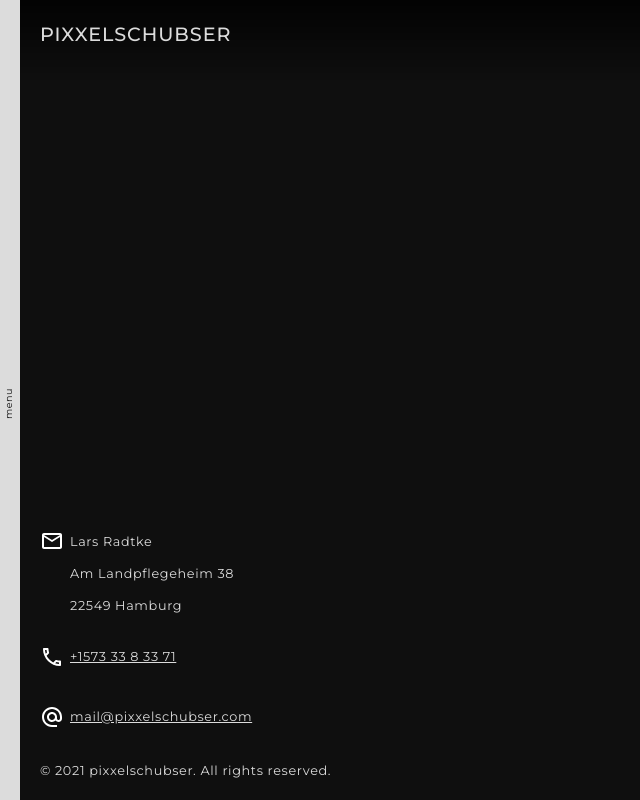
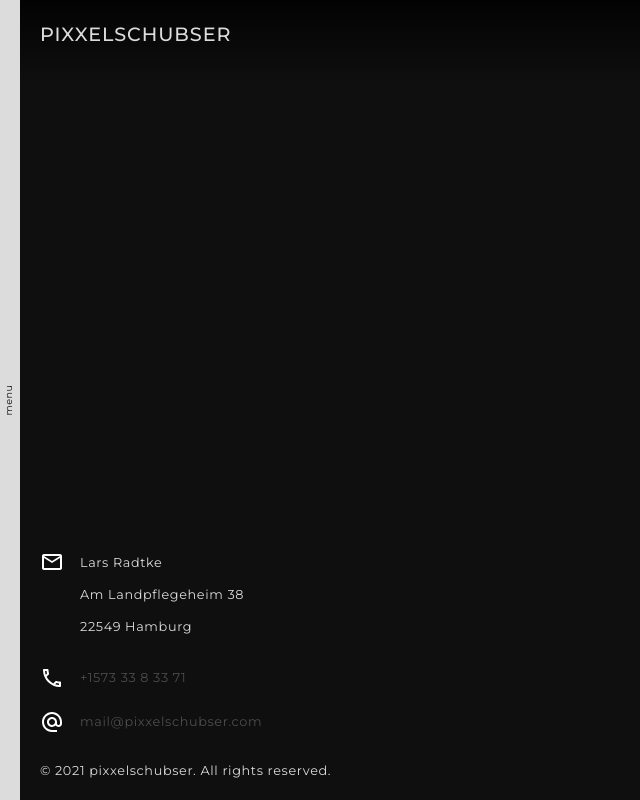
Before and after one commit to pixxelschubser/website_depricated, a React (Create React App) app: page / in a window 1280 px wide. Shown: the whole page, without its empty margins (0-640 px from the left). Built offline with nearby package versions, Linux system fonts and the light colour scheme.

Commit message:
update styling and content

```diff
--- a/src/components/App/App.js
+++ b/src/components/App/App.js
@@ -35,7 +35,7 @@ const Wrapper = styled.div`
             : menuActive === ''
             ? ''
             : backdropClear};
-        animation-duration: 0.2s;
+        animation-duration: 0.7s;
         animation-timing-function: ease-in;
         animation-fill-mode: forwards;
 `;
--- a/src/components/Footer/Footer.js
+++ b/src/components/Footer/Footer.js
@@ -1,6 +1,9 @@
 import styled from 'styled-components/macro';
 
 export const Footer = () => {
+  const phone = '+1573 33 8 33 71';
+  const mail = 'mail@pixxelschubser.com';
+
   return (
     <Wrapper>
       <Address>
@@ -14,11 +17,17 @@ export const Footer = () => {
           <br />
         </PostalAddress>
         <Icon src="/icons/phone_white.svg" alt="Phone number" />
-        <ContactLink href="tel:+15733383371">+1573 33 8 33 71</ContactLink>
+        <div>
+          <Link afterContent={phone} href="mailto:mail@pixxelschubser.com">
+            {phone}
+          </Link>
+        </div>
         <Icon src="/icons/email_white.svg" alt="Phone number" />
-        <ContactLink href="mailto:mail@pixxelschubser.com">
-          mail@pixxelschubser.com
-        </ContactLink>
+        <div>
+          <Link afterContent={mail} href="mailto:mail@pixxelschubser.com">
+            {mail}
+          </Link>
+        </div>
       </Address>
       © 2021 pixxelschubser. All rights reserved.
     </Wrapper>
@@ -56,7 +65,8 @@ const Address = styled.address`
 
   display: grid;
   grid-template-columns: 30px auto;
-  gap: 20px 0;
+  gap: 20px 10px;
+  margin-bottom: 10px;
 `;
 
 const Icon = styled.img`
@@ -68,8 +78,31 @@ const PostalAddress = styled.p`
   line-height: 2.5;
 `;
 
-const ContactLink = styled.a`
+const Link = styled.a`
+  position: relative;
+  top: 5px;
   padding: 10px 0;
-  position: relative;
-  top: -5px;
+  text-decoration: none;
+  opacity: 0.3;
+  transition: 0.7s;
+
+  &::after {
+    content: '';
+    position: absolute;
+    bottom: 5px;
+    left: 0;
+    height: 2px;
+    width: 100%;
+    background-color: rgba(220, 220, 220, 1);
+    transform: scaleX(0);
+    transform-origin: bottom left;
+    transition: transform 0.7s;
+  }
+
+  &:hover {
+    opacity: 1;
+    &::after {
+      transform: scaleX(1);
+    }
+  }
 `;
--- a/src/components/Nav/Nav.js
+++ b/src/components/Nav/Nav.js
@@ -1,26 +1,35 @@
 import styled, { keyframes } from 'styled-components/macro';
+import { MenuContent } from 'components';
 
 export const Nav = ({ menuActive, toggleMenu }) => {
   return (
     <Menu onClick={toggleMenu} menuActive={menuActive}>
-      <SwipeHint>{menuActive ? 'close' : 'menu'}</SwipeHint>
+      <SwipeHint menuActive={menuActive}>menu</SwipeHint>
+      <MenuContent LinkClick={toggleMenu} menuActive={menuActive} />
     </Menu>
   );
 };
 
 const Menu = styled.nav`
-  width: 0%;
+  width: 100%;
   height: 100vh;
 
   position: fixed;
-  animation-name: ${({ menuActive }) =>
-    menuActive ? openMenu : menuActive === '' ? '' : closeMenu};
+  left: calc(-100% + 20px);
   z-index: 3;
 
   background: rgba(0, 0, 0, 0.8);
-  border-right: 20px solid rgba(220, 220, 220, 1);
+  border: 20px solid rgba(220, 220, 220, 1);
 
-  animation-duration: 0.2s;
+  transition: 0.5s;
+  opacity: ${({ menuActive }) => (menuActive ? 1 : 0.3)};
+  &:hover {
+    opacity: 1;
+  }
+
+  animation-name: ${({ menuActive }) =>
+    menuActive ? openMenu : menuActive === '' ? '' : closeMenu};
+  animation-duration: 0.7s;
   animation-timing-function: ease-in;
   animation-fill-mode: forwards;
 `;
@@ -34,23 +43,25 @@ const SwipeHint = styled.p`
   position: absolute;
   right: -25px;
   top: 50%;
-  transform: translateY(-25%) rotate(-90deg);
+  transform: translateY(-50%) rotate(-90deg);
+
+  opacity: ${({ menuActive }) => (menuActive ? 0 : 1)};
 `;
 
 const openMenu = keyframes`
     0% {
-      width: 0;
+      left: calc(-100% + 20px);
     }
     100% {
-      width: 100%;
+      left: 0;
     }
 `;
 
 const closeMenu = keyframes`
     0% {
-      width: 100%;
+      left: 0;
     }
     100% {
-      width: 0%;
+      left: calc(-100% + 20px);
     }
 `;
```
